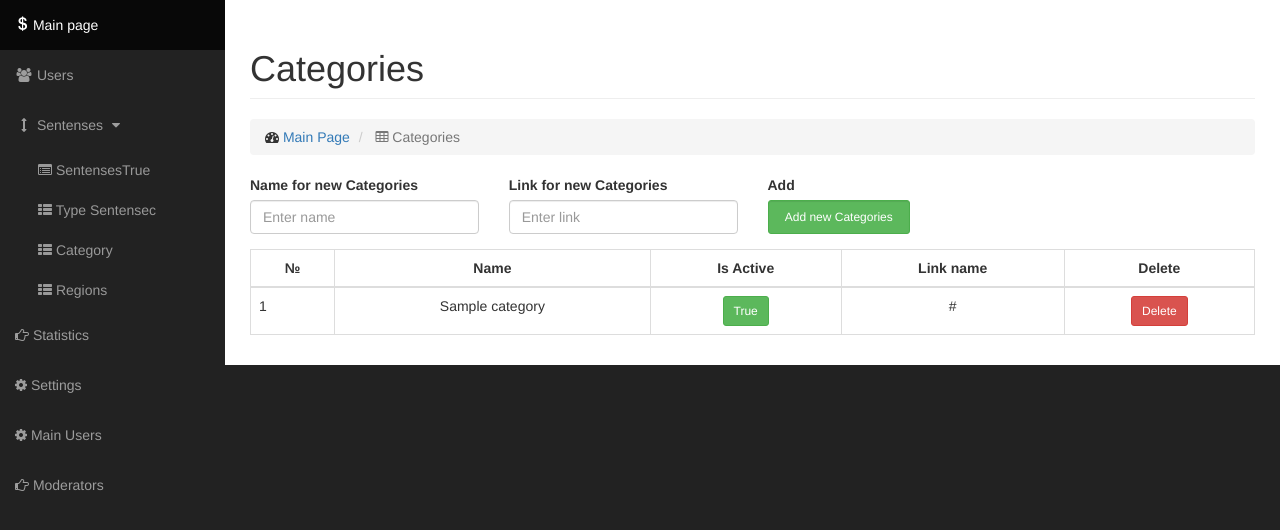
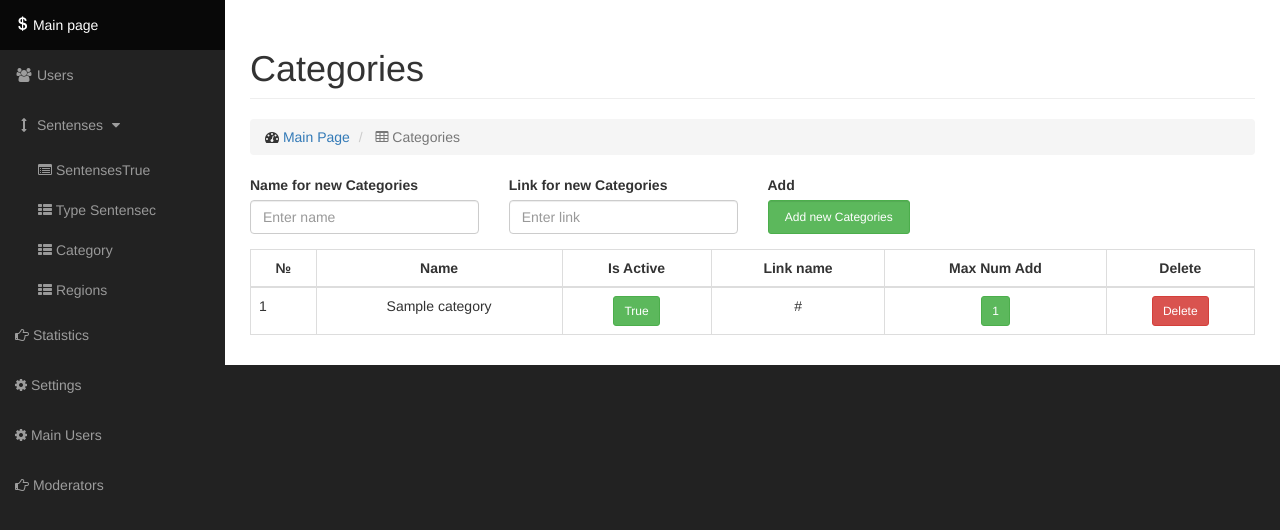
Before and after one commit to SmallLab/bfg-admin.com, a Django app: page /ctr/category/ in a window 1280 px wide. Shown: the part 51-581 px from the top of the page. Run offline with Django 3.2, Linux system fonts and the light colour scheme; a user stored in the database is signed in; tables that the repository leaves empty hold one stand-in row (values such as "Sample post"); grey boxes labelled with a size stand in for pictures from a placeholder-image service; some libraries are stand-ins or nearby versions.

Commit message:
CTR work

```diff
--- a/bfgadmin/mainadmin/mainviews/views.py
+++ b/bfgadmin/mainadmin/mainviews/views.py
@@ -140,3 +140,14 @@ class CtrDelete(LoginRequiredMixin, PermissionRequiredMixin, View):
         context = super(CtrDelete, self).get_context_data(**kwargs)
         context['tab'] = True
         return context
+
+class AjaxNumNew(LoginRequiredMixin, PermissionRequiredMixin, View):
+    permission_required = "auth.change_user"
+
+    def get(self, request, *args, **kwargs):
+        if request.is_ajax():
+            ctr = Categories.object.get(id=self.request.GET['id'])
+            ctr.max_num = self.request.GET['num']
+            ctr.save(using='default')
+
+            return JsonResponse({'status':True})
--- a/bfgadmin/mainadmin/static/js/ctrwork.js
+++ b/bfgadmin/mainadmin/static/js/ctrwork.js
@@ -82,3 +82,43 @@ $(document).ready( function(){
         $(location).attr('href',url);
     });
 });
+
+/*
+* Form Change max num add free sentence for 'max_num' field Category
+* */
+
+$("tbody").on("click", "button", function () {
+        if($(this).attr('data-change')) {
+            $('#num_max_id').val($(this).attr('data-change'));
+            $('#change_max_num_modal').modal();
+        };
+    });
+
+/*
+* Change max num add free sentence
+* */
+  $('#save_type_chenge').click(function () {
+          var new_num = $('#new_num_max').val();
+          var id = $('#num_max_id').val()
+          if(new_num == '' ){
+              alert('Enter correct data for new num!!!');
+              return false;
+          }
+
+          $.get(
+              "/ctr/ajaxctr/newnum/",
+              {
+                  num: new_num,
+                  id:id
+              },
+              onAjaxSuccess
+            );
+            function onAjaxSuccess(data)
+            {
+              if (data.status){
+                    $('#change_max_num_modal').modal('hide');
+                    $('#cat_'+id).text(new_num);
+              }
+            }
+
+  });
--- a/bfgadmin/mainadmin/templates/ctr/ctrwork.html
+++ b/bfgadmin/mainadmin/templates/ctr/ctrwork.html
@@ -17,6 +17,27 @@
                 <div class="modal-footer">
                     <button type="button" class="btn btn-xs btn-default" id="cancel_type">Cancel</button>
                     <button type="button" class="btn btn-xs btn-danger" id="delete_type" data_id_type="">Deleted</button>
+                </div>
+            </div>
+        </div>
+    </div>
+</div>
+<div class="btn-modal-wrap btn-modal-wrap-1">
+    <!-- Modal -->
+    <div class="modal fade" id="change_max_num_modal" tabindex="-1" role="dialog" aria-labelledby="myModalLabel1">
+        <div class="modal-dialog" role="document">
+            <div class="modal-content">
+                <div class="modal-header">
+                    <button type="button" class="close" data-dismiss="modal" aria-label="Close"><span class="fa fa-times" aria-hidden="true">
+                    </span></button>
+                    <h4 class="modal-title" id="myModalLabel1" style="color: #ff0012">Change the number of free offers in the category.</h4>
+                </div>
+                 <div class="modal-body">
+                     <input class="form-control" placeholder="Enter num" id="new_num_max">
+                     <input id="num_max_id" style="display: none" value="">
+                </div>
+                <div class="modal-footer">
+                    <button type="button" class="btn btn-xs btn-danger" id="save_type_chenge" data_id_type="">Save</button>
                 </div>
             </div>
         </div>
@@ -71,6 +92,10 @@
                                         <th class="text-center">Name</th>
                                         <th class="text-center">Is Active</th>
                                         <th class="text-center">Link name</th>
+                                        {% if key_slug == 'category'%}
+                                            <th class="text-center">Max Num Add</th>
+                                        {% endif %}
+
                                         <th class="text-center">Delete</th>
                                     </tr>
                                 </thead>
@@ -84,6 +109,12 @@
                                                                         data_info = "{{ ctr_l.id }}">{{ ctr_l.is_active }}</button>
                                         </td>
                                         <td class="text-center">{{ ctr_l.link_name }}</td>
+                                        {% if key_slug == 'category'%}
+                                            <td class="text-center"><button type="button" data-change="{{ ctr_l.id }}"
+                                                                            class="btn btn-sm btn-success"
+                                                                            id="cat_{{ ctr_l.id }}">{{ ctr_l.max_num }}</button>
+                                            </td>
+                                        {% endif %}
                                         <td class="text-center"><a type="button" data_delete="delete"
                                                                    id="{{ ctr_l.id }}"
                                                                    class="btn btn-sm btn-danger"
--- a/bfgadmin/mainadmin/urls.py
+++ b/bfgadmin/mainadmin/urls.py
@@ -17,8 +17,8 @@ ctr_patterns = [
     url(r'^ajaxctr/isactive/(?P<pk>[0-9]+)/$', views.AjaxCtrActive.as_view(), name='ajax_ctr_is_active'),
     url(r'^ajaxctr/addnew/$', views.AjaxCtrNew.as_view(), name='ajax_ctr_new'),
     url(r'^deletectr/(?P<pk>[0-9]+)/$', views.CtrDelete.as_view(), name='delete_ctr'),
+    url(r'^ajaxctr/newnum/$', views.AjaxNumNew.as_view(), name='ajax_new_num'),
     url(r'^(?P<type_slug>[\w]*)?/', views.CtrWork.as_view(), name='ctr'),
-    #url(r'^(?:typectr/(?P<type_slug>[\w]*)?/)', views.CtrWork.as_view(), name='ctr'),
 ]
 
 
```
